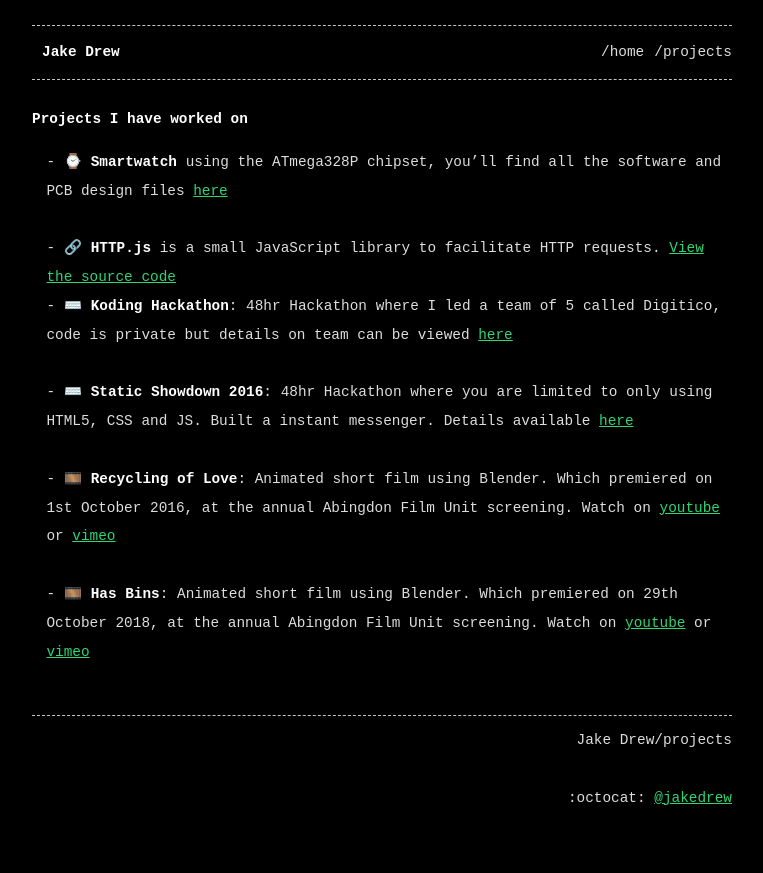
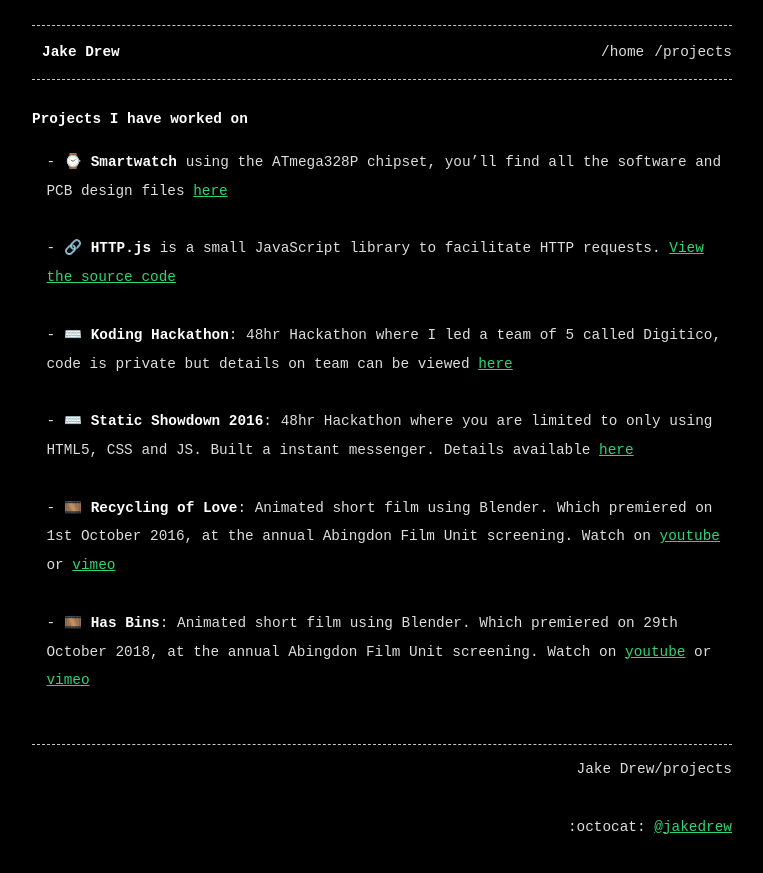
Before and after one commit to jakedrew/jakedrew.github.io, a Jekyll site: the page built from projects.md, in a window 1280 px wide. Shown: the top 873 px of the page, without its empty margins (258-1021 px from the left). Built offline with Jekyll 4.4.1, drawn with Linux system fonts in a browser that asks for light colours.

```diff
--- a/projects.md
+++ b/projects.md
@@ -7,7 +7,7 @@ title: Jake Drew
 ### Projects I have worked on
 
 - ⌚ **Smartwatch** using the ATmega328P chipset, you'll find all the software and PCB design files [here][smartwatch] <br><br>
-- 🔗 **HTTP.js** is a small JavaScript library to facilitate HTTP requests. [View the source code][httpjs]
+- 🔗 **HTTP.js** is a small JavaScript library to facilitate HTTP requests. [View the source code][httpjs] <br><br>
 - ⌨️ **Koding Hackathon**: 48hr Hackathon where I led a team of 5 called Digitico, code is private but details on team can be viewed [here][koding] <br><br>
 - ⌨️ **Static Showdown 2016**: 48hr Hackathon where you are limited to only using HTML5, CSS and JS. Built a instant messenger. Details available [here][ss16] <br><br>
 - 🎞️ **Recycling of Love**: Animated short film using Blender. Which premiered on 1st October 2016, at the annual Abingdon Film Unit screening. Watch on [youtube][recyclingoflove] or [vimeo][recyclingoflovevimeo] <br><br>
```
